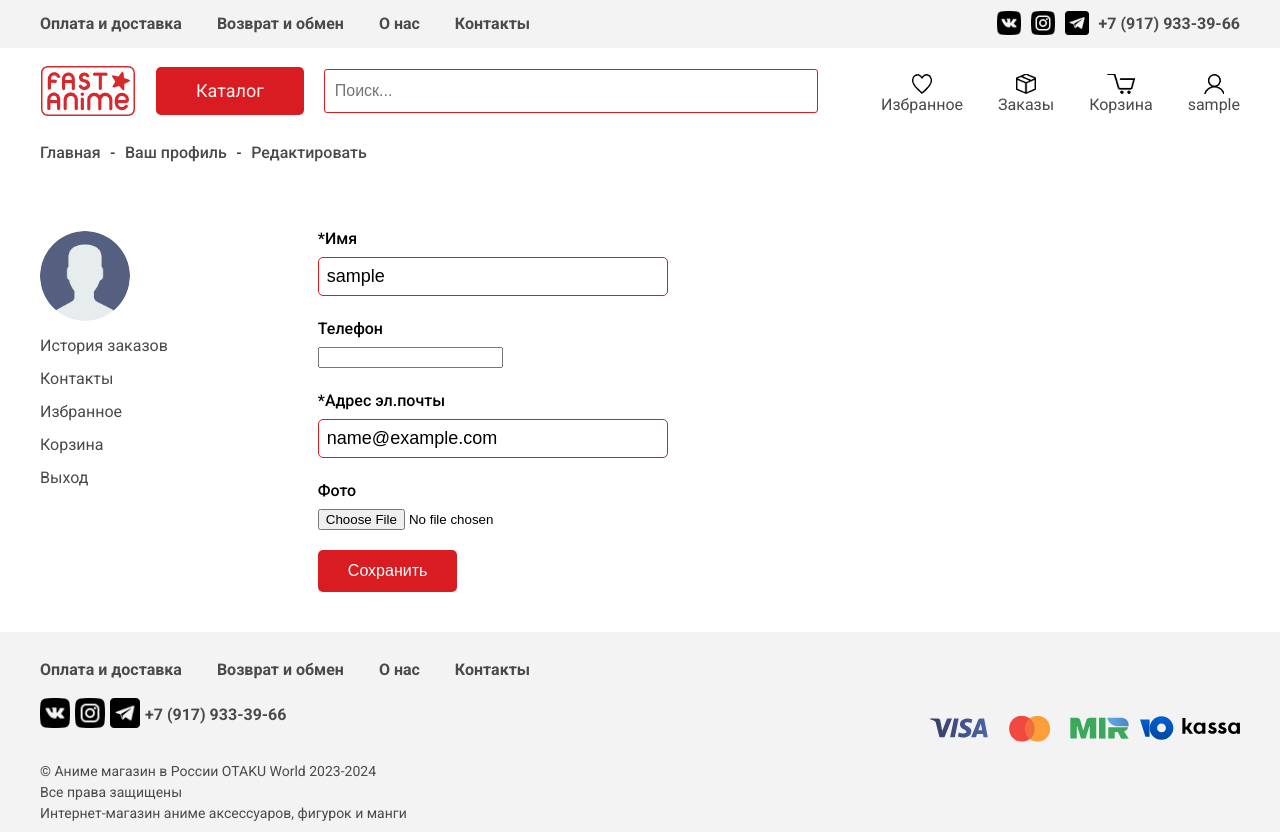
After one commit to katsuyorii/OtakuWorld, a Django app: page /accounts/profile-edit/ in a window 1280 px wide. The commit adds this page. Run offline with Django 5.2, Linux system fonts and the light colour scheme; the visitor is signed in with stand-in values (Sample User, id 1).

Commit message:
create edit user info view and basic logic

```diff
--- /dev/null
+++ b/mysite/templates/profile-menu.html
@@ -0,0 +1,16 @@
+{% load static %}
+
+<div class="profile-row-links">
+    <span class="circle-img">
+        {% if user.image %}
+            <img class="profile-row-links-img" src="{{ user.image.url }}" alt="Profile Logo">
+        {% else %}
+            <img class="profile-row-links-img" src="{% static 'img/default.png' %}" alt="Profile Logo">
+        {% endif %}
+    </span>
+    <a class="profile-row-links-a" href="#">История заказов</a>
+    <a class="profile-row-links-a" href="#">Контакты</a>
+    <a class="profile-row-links-a" href="#">Избранное</a>
+    <a class="profile-row-links-a" href="#">Корзина</a>
+    <a class="profile-row-links-a" href="{% url 'logout' %}">Выход</a>
+</div>
--- a/mysite/users/forms.py
+++ b/mysite/users/forms.py
@@ -1,6 +1,7 @@
 from django import forms
 from django.contrib.auth import authenticate
 from .models import User
+from phonenumber_field.formfields import PhoneNumberField
 
 # Класс-форма для авторизации пользователя
 class LoginUserForm(forms.Form):
@@ -64,3 +65,22 @@ class RegistrationUserForm(forms.Form):
                 raise forms.ValidationError('Введенные пароли отличаются!')
 
         return cleaned_data
+
+
+# Класс-форма для изменения данных пользователя
+class EditInfoUserForm(forms.ModelForm):
+    username = forms.CharField(widget=forms.TextInput(attrs={
+        'class': 'login-email-input',
+    }))
+
+    email = forms.CharField(widget=forms.EmailInput(attrs={
+        'class': 'login-email-input',
+    }))
+
+    phone_number = PhoneNumberField(widget=forms.TextInput(attrs={
+        'class': 'login-email-input',
+    }))
+
+    class Meta:
+        model = User
+        fields = ['username', 'email', 'phone_number', 'image']
--- /dev/null
+++ b/mysite/users/templates/users/profile-edit.html
@@ -0,0 +1,44 @@
+{% extends "base.html" %}
+{% load static %}
+
+{% block content %}
+<div class="catalog-list-main-row-link">
+    <a class="catalog-list-main-row-link-item" href="#">Главная</a>
+    <p>-</p>
+    <a class="catalog-list-main-row-link-item" href="#">Ваш профиль</a>
+    <p>-</p>
+    <a class="catalog-list-main-row-link-item" href="#">Редактировать</a>
+</div>
+
+<div class="profile-row">
+
+    {% include "profile-menu.html" %}
+
+    <div class="profile-row-info">
+        <form enctype="multipart/form-data" method="POST">
+            {% csrf_token %}
+            <div class="form-group-ed">
+                <label class="login-email-lbl" for="{{ form.username.id_for_label }}">*Имя</label>
+                {{ form.username }}
+            </div>
+
+            <div class="form-group">
+                <label class="login-email-lbl" for="{{ form.phone_number.id_for_label }}">Телефон</label>
+                {{ form.phone_number }}
+            </div>
+
+            <div class="form-group">
+                <label class="login-email-lbl" for="{{ form.email.id_for_label }}">*Адрес эл.почты</label>
+                {{ form.email }}
+            </div>
+
+            <div class="form-group">
+                <label class="login-email-lbl" for="{{ form.image.id_for_label }}">Фото</label>
+                {{ form.image }}
+            </div>
+
+            <button class="login-btn-prof" type="submit">Сохранить</button>
+        </form>
+    </div>
+</div>
+{% endblock content %}
--- a/mysite/users/urls.py
+++ b/mysite/users/urls.py
@@ -1,5 +1,5 @@
 from django.urls import path
-from .views import LoginUserView, RegistrationUserView, ProfileUserView, LogoutUserView
+from .views import LoginUserView, RegistrationUserView, ProfileUserView, LogoutUserView, EditInfoUserView
 from django.contrib.auth.decorators import login_required
 
 urlpatterns = [
@@ -7,4 +7,5 @@ urlpatterns = [
     path('registration/', RegistrationUserView.as_view(), name='registration'),
     path('profile/', login_required(ProfileUserView.as_view()), name='profile'),
     path('logout/', login_required(LogoutUserView.as_view()), name='logout'),
+    path('profile-edit/', login_required(EditInfoUserView.as_view()), name='profile_edit'),
 ]
--- a/mysite/users/views.py
+++ b/mysite/users/views.py
@@ -1,9 +1,9 @@
 from django.contrib.auth import authenticate, login
 from django.urls import reverse_lazy
 from django.views import View
-from django.views.generic import FormView
+from django.views.generic import FormView, UpdateView
 from django.views.generic.base import TemplateView
-from .forms import LoginUserForm, RegistrationUserForm
+from .forms import LoginUserForm, RegistrationUserForm, EditInfoUserForm
 from django.contrib import messages
 from .models import User
 from django.contrib.auth import logout
@@ -91,3 +91,21 @@ class LogoutUserView(View):
         logout(request)
         messages.success(request, 'Вы успешно вышли из системы!')
         return redirect(reverse_lazy('index'))
+
+class EditInfoUserView(UpdateView):
+    model = User
+    form_class = EditInfoUserForm
+    template_name = 'users/profile-edit.html'
+
+    def get_success_url(self):
+        return reverse_lazy('profile')
+
+    # Переопределние метода, чтобы не указывать pk или slug в url
+    def get_object(self, queryset=None):
+        return self.request.user
+
+    def get_context_data(self, **kwargs):
+        context = super().get_context_data(**kwargs)
+        context['title'] = 'Редактирование профиля'
+
+        return context
```
Also changed, not shown: mysite/users/templates/users/profile.html (+4 -15 lines).
